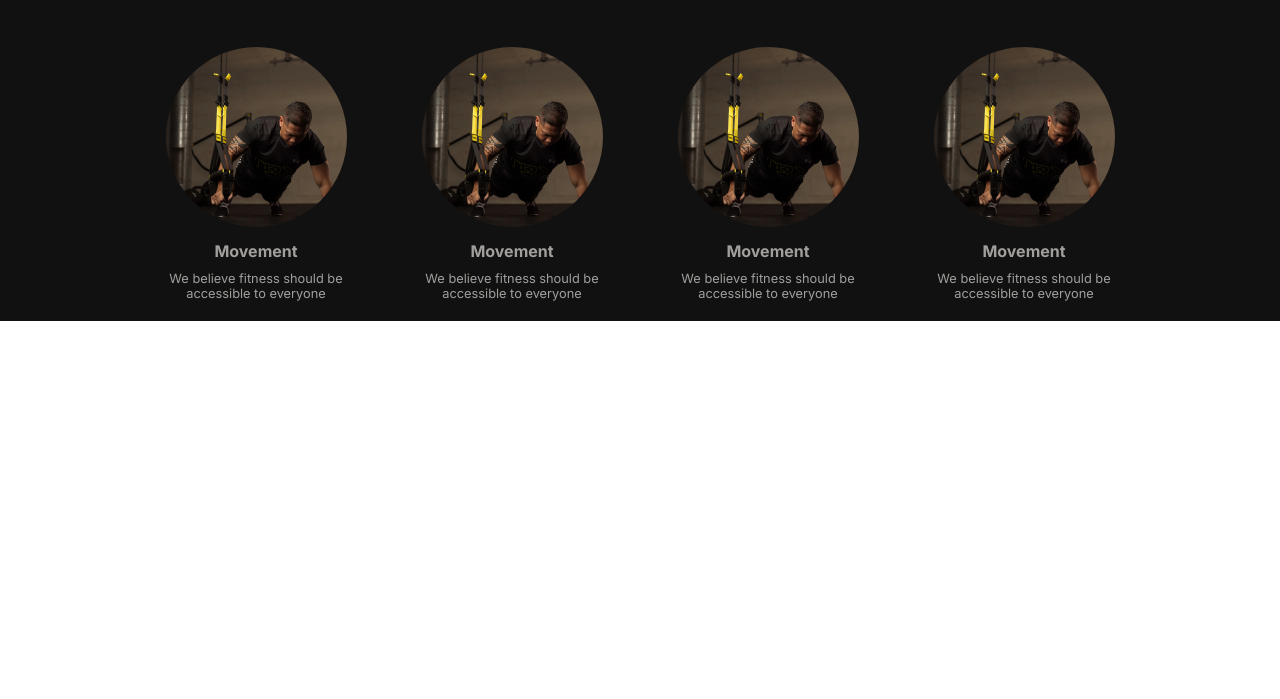
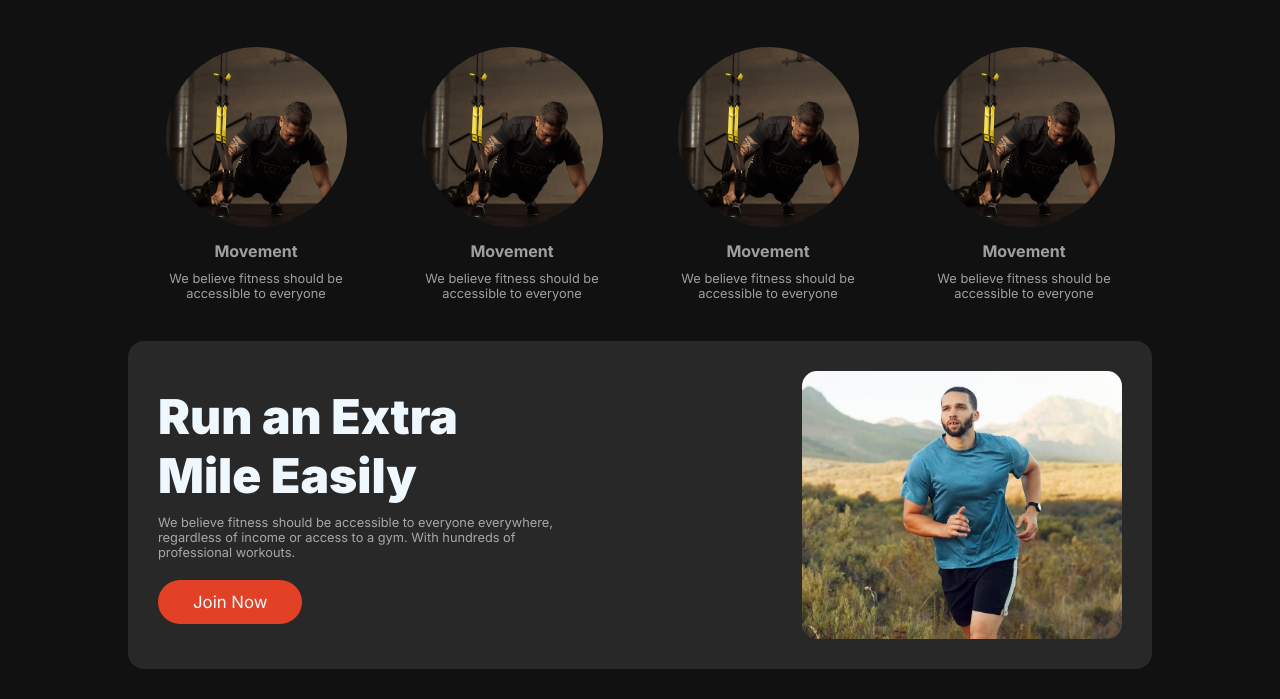
Before and after one commit to c4chamok/Assignment-2, a plain HTML site: page index.html in a window 1280 px wide. Shown: the part 694-1393 px from the top of the page. Before the commit the page ends 1015 px from the top, so only its background shows below. Drawn offline with Linux system fonts and the light colour scheme.

Commit message:
Sect2 designed

```diff
--- a/index.html
+++ b/index.html
@@ -101,6 +101,21 @@
                 </div>
             </div>
         </section>
+        <section class="sect2">
+            <div class="sect2-div">
+                <div class="sect2-left">
+                    <div class="sect-title">
+                        <h2>Run an Extra Mile Easily</h2>
+                        <p>We believe fitness should be accessible to everyone everywhere, regardless of income or access to a gym. With hundreds of professional workouts.</p>
+                        <button class="btn-primary">Join Now</button>
+                    </div>
+                </div>
+                <div class="sect2-right">
+                    <img src="./images/run2.jpg" alt="">
+                </div>
+            </div>
+        </section>
     </main>
+
 </body>
 </html>
--- a/styles/style.css
+++ b/styles/style.css
@@ -232,3 +232,43 @@ main{
     margin-top: 10px;
     text-align: center;
 }
+
+/* Sect 2 style */
+.sect2{
+    width: 80%;
+    margin-top: 20px;
+    display: flex;
+    flex-direction: column;
+    justify-content: center;
+    border-radius: 16px;
+    background-color: rgb(40, 40, 40);
+    margin-bottom: 30px;
+
+}
+.sect2-div{
+    display: flex;
+    padding: 30px;
+    justify-content: space-between;
+    height: 268px;
+}
+.sect2-left{
+    display: flex;
+    align-items: center;
+    width: 400px;
+}
+.sect2-left .sect-title h2{
+    text-align: start;
+}
+
+.sect2-left p{
+    margin-top: 10px;
+}
+
+.sect2-left button{
+    margin-top: 20px;
+}
+
+.sect2-right img{
+    border-radius: 15px;
+    height: 100%;
+}
```
